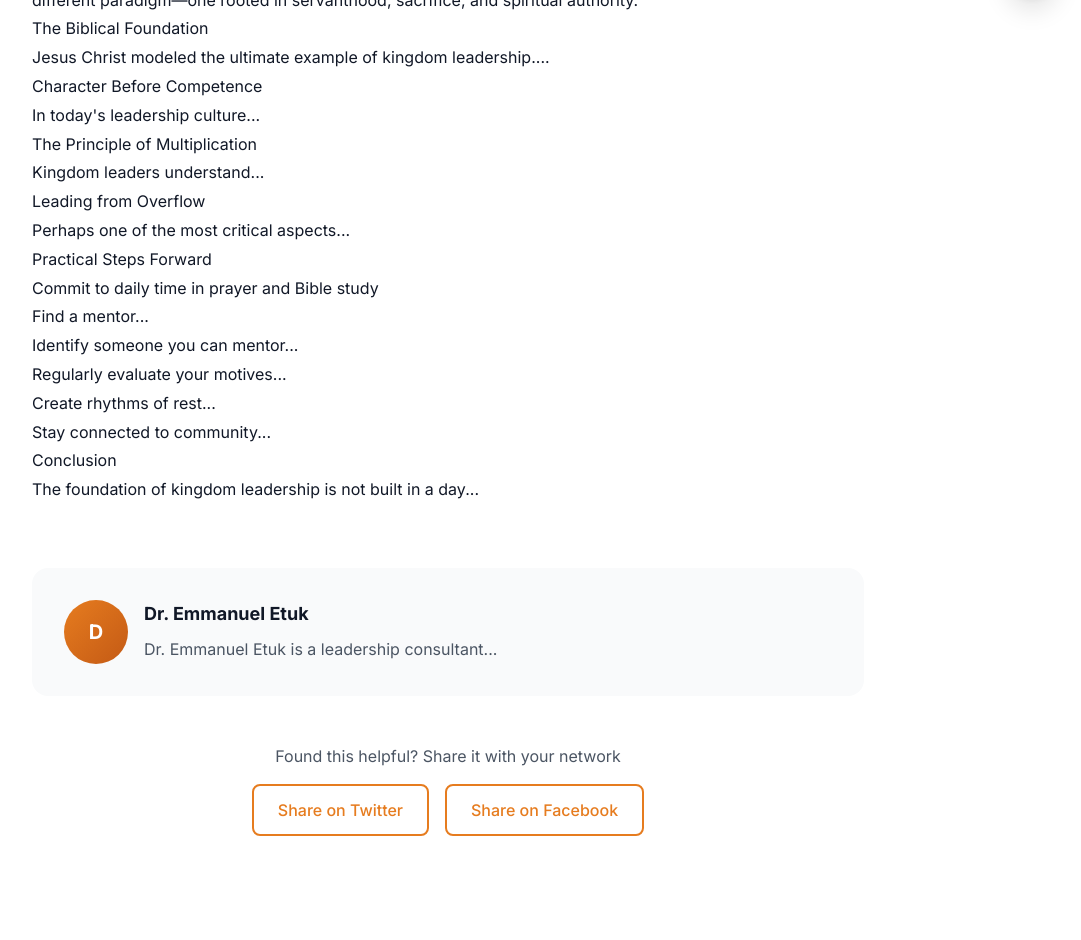
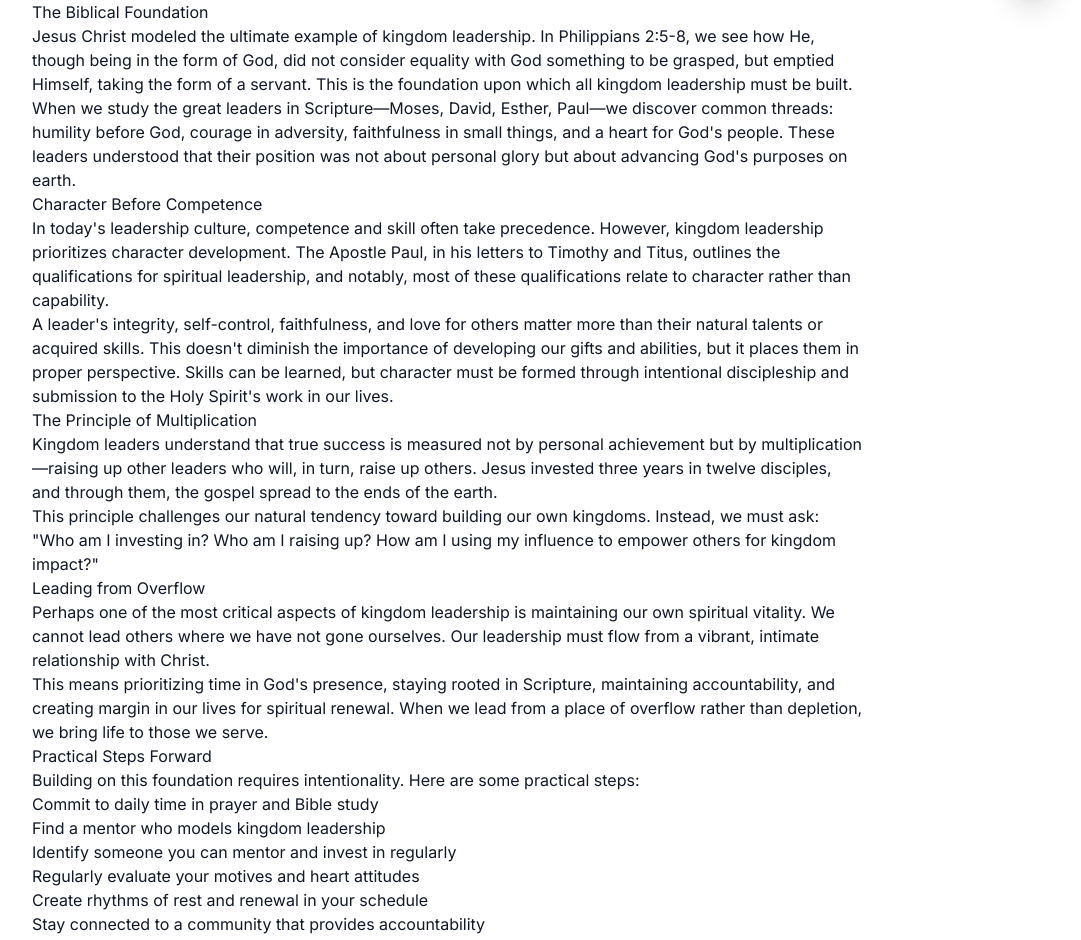
Before and after one commit to V-007-007/lima-website, a Next.js app: page /blog/foundation-of-kingdom-leadership in a window 1280 px wide. Shown: the part 780-1720 px from the top of the page, without its empty margins (192-1273 px from the left). Built offline with nearby package versions, Linux system fonts and the light colour scheme; a web font is replaced by a local one.

Commit message:
Update page.tsx (blog slug)

```diff
--- a/src/app/blog/[slug]/page.tsx
+++ b/src/app/blog/[slug]/page.tsx
@@ -3,59 +3,66 @@ import Image from 'next/image'
 import { Calendar, User, ArrowLeft } from 'lucide-react'
 import Link from 'next/link'
 
-// --- FIX APPLIED HERE ---
-// Correct typing for Next.js App Router params
+// Fix: Make params async in Next.js 15
 interface BlogPostPageProps {
-  params: {
-    slug: string
-  }
+  params: Promise<{ slug: string }>
 }
 
-export default function BlogPostPage({ params }: BlogPostPageProps) {
-  const { slug } = params
+export default async function BlogPostPage({ params }: BlogPostPageProps) {
+  // Await params in Next.js 15
+  const { slug } = await params
 
-  // Placeholder blog post content (you’ll replace later with dynamic data)
+  // Placeholder blog post content
   const post = {
     title: 'The Foundation of Kingdom Leadership: Building on Solid Ground',
     date: 'January 15, 2024',
-    author: 'Dr. Emmanuel Etuk',
+    author: 'Dr. Samuel Williams',
     image: '/images/placeholder-1.jpg',
-    content: (
-      <>
+    content: `
       <p>Leadership in the kingdom of God requires a foundation unlike any other. While the world teaches leadership principles based on power, position, and personal achievement, kingdom leadership begins with a completely different paradigm—one rooted in servanthood, sacrifice, and spiritual authority.</p>
 
       <h2>The Biblical Foundation</h2>
-        <p>Jesus Christ modeled the ultimate example of kingdom leadership....</p>
+      <p>Jesus Christ modeled the ultimate example of kingdom leadership. In Philippians 2:5-8, we see how He, though being in the form of God, did not consider equality with God something to be grasped, but emptied Himself, taking the form of a servant. This is the foundation upon which all kingdom leadership must be built.</p>
+
+      <p>When we study the great leaders in Scripture—Moses, David, Esther, Paul—we discover common threads: humility before God, courage in adversity, faithfulness in small things, and a heart for God's people. These leaders understood that their position was not about personal glory but about advancing God's purposes on earth.</p>
 
       <h2>Character Before Competence</h2>
-        <p>In today's leadership culture...</p>
+      <p>In today's leadership culture, competence and skill often take precedence. However, kingdom leadership prioritizes character development. The Apostle Paul, in his letters to Timothy and Titus, outlines the qualifications for spiritual leadership, and notably, most of these qualifications relate to character rather than capability.</p>
+
+      <p>A leader's integrity, self-control, faithfulness, and love for others matter more than their natural talents or acquired skills. This doesn't diminish the importance of developing our gifts and abilities, but it places them in proper perspective. Skills can be learned, but character must be formed through intentional discipleship and submission to the Holy Spirit's work in our lives.</p>
 
       <h2>The Principle of Multiplication</h2>
-        <p>Kingdom leaders understand...</p>
+      <p>Kingdom leaders understand that true success is measured not by personal achievement but by multiplication—raising up other leaders who will, in turn, raise up others. Jesus invested three years in twelve disciples, and through them, the gospel spread to the ends of the earth.</p>
+
+      <p>This principle challenges our natural tendency toward building our own kingdoms. Instead, we must ask: "Who am I investing in? Who am I raising up? How am I using my influence to empower others for kingdom impact?"</p>
 
       <h2>Leading from Overflow</h2>
-        <p>Perhaps one of the most critical aspects...</p>
+      <p>Perhaps one of the most critical aspects of kingdom leadership is maintaining our own spiritual vitality. We cannot lead others where we have not gone ourselves. Our leadership must flow from a vibrant, intimate relationship with Christ.</p>
+
+      <p>This means prioritizing time in God's presence, staying rooted in Scripture, maintaining accountability, and creating margin in our lives for spiritual renewal. When we lead from a place of overflow rather than depletion, we bring life to those we serve.</p>
 
       <h2>Practical Steps Forward</h2>
+      <p>Building on this foundation requires intentionality. Here are some practical steps:</p>
+
       <ul>
         <li>Commit to daily time in prayer and Bible study</li>
-          <li>Find a mentor...</li>
-          <li>Identify someone you can mentor...</li>
-          <li>Regularly evaluate your motives...</li>
-          <li>Create rhythms of rest...</li>
-          <li>Stay connected to community...</li>
+        <li>Find a mentor who models kingdom leadership</li>
+        <li>Identify someone you can mentor and invest in regularly</li>
+        <li>Regularly evaluate your motives and heart attitudes</li>
+        <li>Create rhythms of rest and renewal in your schedule</li>
+        <li>Stay connected to a community that provides accountability</li>
       </ul>
 
       <h2>Conclusion</h2>
-        <p>The foundation of kingdom leadership is not built in a day...</p>
-      </>
-    )
+      <p>The foundation of kingdom leadership is not built in a day. It requires patience, perseverance, and a willingness to be shaped by the Master Builder. But as we commit to building on the solid ground of Christ and His principles, we position ourselves to lead with authority, integrity, and lasting impact.</p>
+
+      <p>The world needs kingdom leaders now more than ever—leaders who will stand firm on biblical principles, serve with humility, and advance God's purposes with courage and conviction. The question is: Will you be one of them?</p>
+    `
   }
 
   return (
     <div className="pt-20 min-h-screen bg-white">
       <article>
-
         {/* Hero Image */}
         <div className="relative h-[500px] w-full bg-gray-900">
           <Image
@@ -67,24 +74,16 @@ export default function BlogPostPage({ params }: BlogPostPageProps) {
           <div className="absolute inset-0 bg-gradient-to-t from-black/60 to-transparent" />
 
           <div className="absolute bottom-0 left-0 right-0 section-container pb-12">
-            <Link
-              href="/blog"
-              className="inline-flex items-center text-white hover:text-primary-300 transition-colors mb-6"
-            >
+            <Link href="/blog" className="inline-flex items-center text-white hover:text-primary-300 transition-colors mb-6">
               <ArrowLeft className="w-5 h-5 mr-2" />
               Back to Blog
             </Link>
-
-            <h1 className="heading-xl text-white mb-6 max-w-4xl">
-              {post.title}
-            </h1>
-
+            <h1 className="heading-xl text-white mb-6 max-w-4xl">{post.title}</h1>
             <div className="flex items-center space-x-6 text-white/90">
               <div className="flex items-center space-x-2">
                 <Calendar className="w-5 h-5" />
                 <span>{post.date}</span>
               </div>
-
               <div className="flex items-center space-x-2">
                 <User className="w-5 h-5" />
                 <span>{post.author}</span>
@@ -97,11 +96,9 @@ export default function BlogPostPage({ params }: BlogPostPageProps) {
         <AnimatedSection className="section-padding">
           <div className="section-container max-w-4xl">
             <div
-              className="prose prose-lg max-w-none"
-              style={{ lineHeight: '1.8' }}
-            >
-              {post.content}
-            </div>
+              className="prose prose-lg max-w-none prose-headings:font-bold prose-h2:text-3xl prose-h2:mt-8 prose-h2:mb-4 prose-p:text-gray-700 prose-p:leading-relaxed prose-ul:list-disc prose-ul:ml-6 prose-li:text-gray-700"
+              dangerouslySetInnerHTML={{ __html: post.content }}
+            />
 
             {/* Author Bio */}
             <div className="mt-16 p-8 bg-gray-50 rounded-2xl">
@@ -109,13 +106,12 @@ export default function BlogPostPage({ params }: BlogPostPageProps) {
                 <div className="w-16 h-16 rounded-full bg-gradient-to-br from-primary-600 to-primary-800 flex items-center justify-center text-white font-bold text-xl flex-shrink-0">
                   {post.author.charAt(0)}
                 </div>
-
                 <div>
-                  <h3 className="font-bold text-gray-900 text-lg mb-2">
-                    {post.author}
-                  </h3>
+                  <h3 className="font-bold text-gray-900 text-lg mb-2">{post.author}</h3>
                   <p className="text-gray-600 leading-relaxed">
-                    Dr. Emmanuel Etuk is a leadership consultant...
+                    Dr. Samuel Williams is a leadership consultant, author, and founding director of LIMA Academy.
+                    With over 20 years of experience in ministry leadership, he is passionate about equipping
+                    the next generation of kingdom leaders.
                   </p>
                 </div>
               </div>
@@ -123,20 +119,17 @@ export default function BlogPostPage({ params }: BlogPostPageProps) {
 
             {/* Share Section */}
             <div className="mt-12 text-center">
-              <p className="text-gray-600 mb-4">
-                Found this helpful? Share it with your network
-              </p>
-
+              <p className="text-gray-600 mb-4">Found this helpful? Share it with your network</p>
               <div className="flex justify-center space-x-4">
-                <a href="#" className="btn-secondary">Share on Twitter</a>
-                <a href="#" className="btn-secondary">Share on Facebook</a>
+                <button className="btn-secondary">Share on Twitter</button>
+                <button className="btn-secondary">Share on Facebook</button>
               </div>
             </div>
           </div>
         </AnimatedSection>
       </article>
 
-      {/* More Articles */}
+      {/* Related/More Articles */}
       <AnimatedSection className="section-padding bg-gray-50">
         <div className="section-container">
           <div className="max-w-4xl mx-auto text-center">
```
Lines whose indentation alone changed are shown as unchanged.
